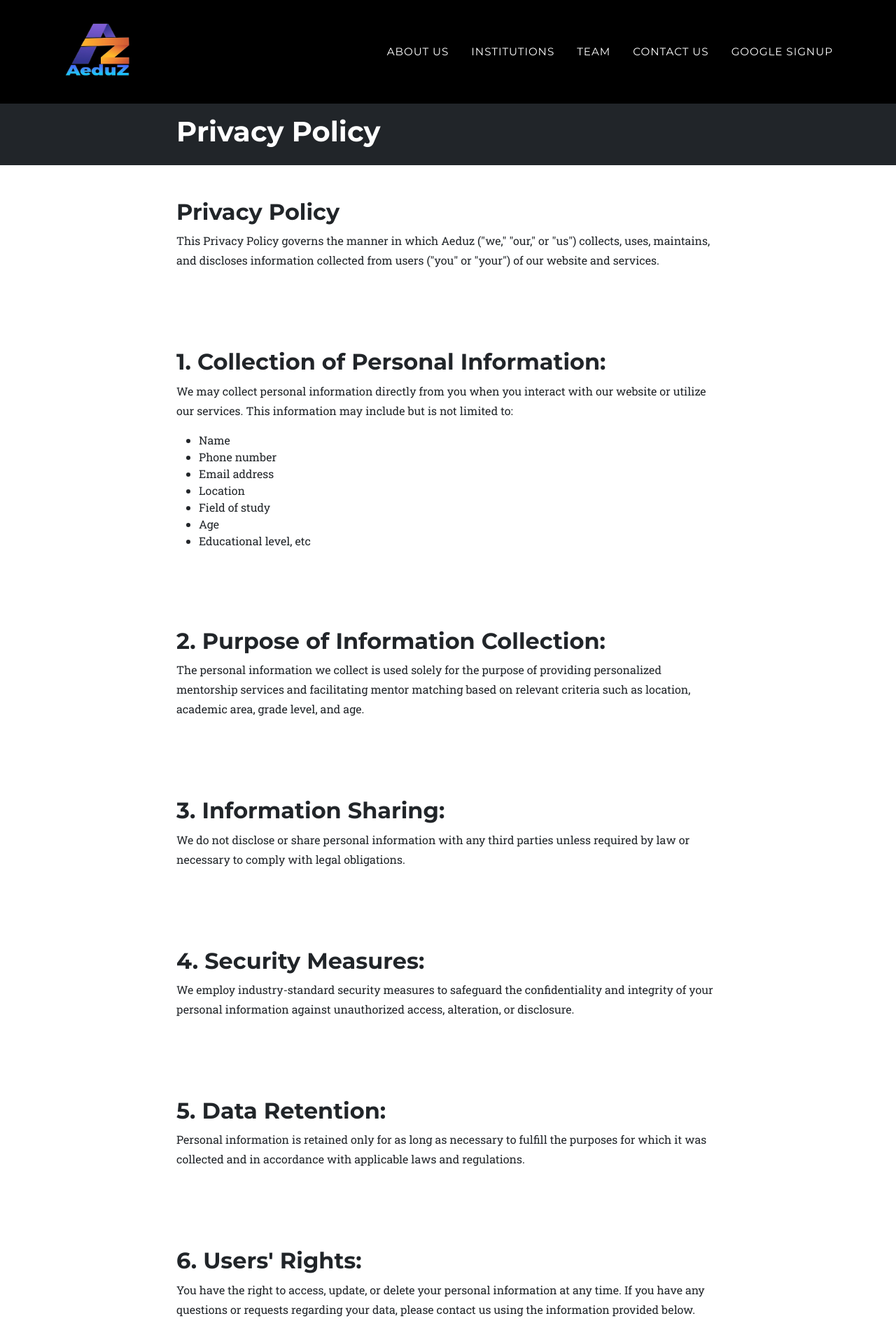
After one commit to aeduz24/main_website, a Django app: page /privacypolicy in a window 1280 px wide. The commit adds this page. Shown: the top 1920 px of the page at 70% size. Run offline with Django 4.2, Linux system fonts and the light colour scheme; some libraries are stand-ins or nearby versions.

Commit message:
aws to github

```diff
--- a/startup/settings.py
+++ b/startup/settings.py
@@ -23,7 +23,7 @@ BASE_DIR = Path(__file__).resolve().parent.parent
 SECRET_KEY = "django-insecure-n^x!sf$&m*___8yl0)yse#xo-r6628#zxq@=sasy@3%417(v@c"
 
 # SECURITY WARNING: don't run with debug turned on in production!
-DEBUG = True
+DEBUG = False
 
 ALLOWED_HOSTS =  ['www.aeduz.com','aeduz.com','13.126.66.72','localhost','127.0.0.1']
 
--- a/startup/urls.py
+++ b/startup/urls.py
@@ -29,7 +29,7 @@ urlpatterns = [
     path('mentor_reg',mentor_reg_view,name="mentor_reg_url"),
     path("submit",submit_view,name='submit_view'),
     path("dashboard",dashboard_view,name='dashboard_view'),
-
-
+    path('privacypolicy',privacy_view,name="privacy name"),
+    path('termsofservice',terms_view,name="terms name"),
     path("new", demo_view,name='demo_name'),
 ]
--- a/startup/views.py
+++ b/startup/views.py
@@ -9,7 +9,11 @@ def home_page(request):
 def demo_view(request):
 
     return render(request,'new.html')
+def privacy_view(request):
+    return render(request,'privacy.html')
 
+def terms_view(request):
+    return render(request,'terms.html')
 def dashboard_view(request):
     # Assuming you have retrieved the email from Google login
     if request.user.is_authenticated:
--- /dev/null
+++ b/templates/privacy.html
@@ -0,0 +1,203 @@
+
+{% load static %}
+{% load socialaccount %}
+<!DOCTYPE html>
+<html lang="en">
+    <head>
+        <meta charset="utf-8" />
+        <meta name="viewport" content="width=device-width, initial-scale=1, shrink-to-fit=no" />
+        <meta name="description" content="AeduZ - Personalized 1:1 mentorship platform
+        premier destination for personalised mentorship for JEE, NEET, GENERAL COMPETITION, filled them with confidence & resilience to overcome challenges & achieve their educational goals.
+
+        " />
+        <meta name="keywords" content="AeduZ, Personalized mentorship, JEE, NEET, General competition, Confidence, Resilience, Educational goals, Hassle-free study experiences, 1:1 mentorship session, Unlock potential, Institutions, Register, IITian, NITian, Medical support, Contact us, Grievance">
+        <meta name="author" content="" />
+        <title>AeduZ | Privacy Policy </title>
+
+        <!-- Font Awesome icons (free version)-->
+        <script src="https://use.fontawesome.com/releases/v6.3.0/js/all.js" crossorigin="anonymous"></script>
+        <!-- Google fonts-->
+        <link href="https://fonts.googleapis.com/css?family=Montserrat:400,700" rel="stylesheet" type="text/css" />
+        <link href="https://fonts.googleapis.com/css?family=Roboto+Slab:400,100,300,700" rel="stylesheet" type="text/css" />
+        <!-- Core theme CSS (includes Bootstrap)-->
+        <link href="{% static 'css/styles.css'%}" rel="stylesheet" />
+
+        <!-- favicon Files -->
+        <link rel="apple-touch-icon" sizes="180x180" href="{% static 'favicon/apple-touch-icon.png' %}">
+        <link rel="icon" type="image/png" sizes="32x32" href="{% static 'favicon/favicon-32x32.png' %}">
+        <link rel="icon" type="image/png" sizes="16x16" href="{% static 'favicon/favicon-16x16.png' %}">
+        <link rel="manifest" href="{% static 'favicon/site.webmanifest' %}">
+        <link rel="mask-icon" href="{% static 'favicon/safari-pinned-tab.svg' %}" color="#5bbad5">
+        <meta name="msapplication-TileColor" content="#da532c">
+        <meta name="theme-color" content="#ffffff">
+
+        <style>
+            {% comment %} body {
+                padding-top: 50px;
+            } {% endcomment %}
+            .containe {
+                max-width: 800px;
+            }
+        </style>
+    </head>
+    <body id="page-top">
+        <!-- Navigation-->
+
+        <nav class="navbar navbar-expand-lg navbar-dark " id="mainNav">
+            <div class="container">
+                <a class="navbar-brand" href="/"><img src="{% static 'aeduz_transparent.png' %} " style="width:120px;height:90px;" alt="..." /></a>
+                {% comment %} <a class="navbar-brand" href="#page-top"><img src="{% static 'final_aeduz.png' %} " alt="..." /></a> {% endcomment %}
+                <button class="navbar-toggler" type="button" data-bs-toggle="collapse" data-bs-target="#navbarResponsive" aria-controls="navbarResponsive" aria-expanded="false" aria-label="Toggle navigation">
+                    Menu
+                    <i class="fas fa-bars ms-1"></i>
+                </button>
+                <div class="collapse navbar-collapse" id="navbarResponsive">
+                    <ul class="navbar-nav text-uppercase ms-auto py-4 py-lg-0">
+                        <li class="nav-item"><a class="nav-link" href="#services">About Us</a></li>
+                        <!-- <li class="nav-item"><a class="nav-link" href="#portfolio">Book 1:1 Call</a></li> -->
+                        <!-- <li class="nav-item"><a class="nav-link" href="#about">Why AeduB?</a></li> -->
+                        <li class="nav-item"><a class="nav-link" href="/institutes">Institutions </a></li>
+                        <li class="nav-item"><a class="nav-link" href="#team">Team</a></li>
+                        <li class="nav-item"><a class="nav-link" href="#contact">Contact Us</a></li>
+                        {% if user.is_authenticated %}
+    <li class="nav-item"><a class="nav-link" href="{% url 'account_logout' %}">Logout</a></li>
+{% else %}
+    <li class="nav-item"><a class="nav-link" href="/accounts/google/login/">Google SignUp</a></li>
+{% endif %}
+
+
+
+                        <!-- <li class="nav-item"><a class="nav-link" href="/accounts/google/login/">Dashboard</a></li> -->
+                    </ul>
+                </div>
+            </div>
+        </nav>
+
+        <header class="bg-dark py-3 ">
+            <div class="container containe">
+                <h1 class="text-white">Privacy Policy</h1>
+            </div>
+        </header>
+
+        <section class="container containe">
+            <h2>Privacy Policy</h2>
+            <p>This Privacy Policy governs the manner in which Aeduz ("we," "our," or "us") collects, uses, maintains, and
+                discloses information collected from users ("you" or "your") of our website and services.</p>
+        </section>
+
+        <section class="container containe">
+            <h2>1. Collection of Personal Information:</h2>
+            <p>We may collect personal information directly from you when you interact with our website or utilize our
+                services. This information may include but is not limited to:</p>
+            <ul>
+                <li>Name</li>
+                <li>Phone number</li>
+                <li>Email address</li>
+                <li>Location</li>
+                <li>Field of study</li>
+                <li>Age</li>
+                <li>Educational level, etc</li>
+            </ul>
+        </section>
+
+        <section class="container containe">
+            <h2>2. Purpose of Information Collection:</h2>
+            <p>The personal information we collect is used solely for the purpose of providing personalized mentorship services
+                and facilitating mentor matching based on relevant criteria such as location, academic area, grade level, and age.
+            </p>
+        </section>
+
+        <section class="container containe">
+            <h2>3. Information Sharing:</h2>
+            <p>We do not disclose or share personal information with any third parties unless required by law or necessary to comply with legal obligations.</p>
+        </section>
+
+        <section class="container containe">
+            <h2>4. Security Measures:</h2>
+            <p>We employ industry-standard security measures to safeguard the confidentiality and integrity of your personal information against unauthorized access, alteration, or disclosure.</p>
+        </section>
+
+        <section class="container containe">
+            <h2>5. Data Retention:</h2>
+            <p>Personal information is retained only for as long as necessary to fulfill the purposes for which it was collected and in accordance with applicable laws and regulations.</p>
+        </section>
+
+        <section class="container containe">
+            <h2>6. Users' Rights:</h2>
+            <p>You have the right to access, update, or delete your personal information at any time. If you have any questions or requests regarding your data, please contact us using the information provided below.</p>
+        </section>
+
+        <section class="container containe">
+            <h2>7. Updates to Privacy Policy:</h2>
+            <p>We reserve the right to update or modify this Privacy Policy at any time without prior notice. Any changes will be effective immediately upon posting on this page.</p>
+        </section>
+
+
+        <!-- Repeat similar sections for other points -->
+
+        <section class="container containe">
+            <h2>8. Contact Us:</h2>
+            <p>If you have any questions or concerns regarding this Privacy Policy or our privacy practices, please contact us at:</p>
+            <address>
+                Aeduz <br>
+                H18, IIT Bombay <br>
+                Maharashtra, India <br>
+                Email: <a href="mailto:aeduz2024@gmail.com">aeduz2024@gmail.com</a>
+            </address>
+        </section>
+
+        {% comment %} <section>
+            <h2>2. Purpose of Information Collection:</h2>
+            <p>The personal information we collect is used solely for the purpose of providing personalized mentorship services
+                and facilitating mentor matching based on relevant criteria such as location, academic area, grade level, and age.
+            </p>
+        </section>
+
+        <!-- Repeat similar sections for other points -->
+
+        <section>
+            <h2>8. Contact Us:</h2>
+            <p>If you have any questions or concerns regarding this Privacy Policy or our privacy practices, please contact us at:</p>
+            <address>
+                Aeduz <br>
+                H18, IIT Bombay <br>
+                Maharashtra, India <br>
+                Email: <a href="mailto:aeduz2024@gmail.com">aeduz2024@gmail.com</a>
+            </address>
+        </section> {% endcomment %}
+    </body>
+
+    </html>
+
+                  <!-- Footer-->
+        <footer class="footer py-4">
+            <div class="container">
+                <div class="row align-items-center">
+                    <div class="col-lg-4 text-lg-start">Copyright &copy; AeduZ Team 2024</div>
+                    <div class="col-lg-4 my-3 my-lg-0">
+                        {% comment %} <a class="btn btn-dark btn-social mx-2" href="#!" aria-label="Twitter"><i class="fab fa-twitter"></i></a> {% endcomment %}
+                        {% comment %} <a class="btn btn-dark btn-social mx-2" href="#!" aria-label="Facebook"><i class="fab fa-facebook-f"></i></a> {% endcomment %}
+                        <a class="btn btn-dark btn-social mx-2" href="https://www.linkedin.com/company/aeduz/" target='_blank' aria-label="LinkedIn"><i class="fab fa-linkedin-in"></i></a>
+                    </div>
+                    <div class="col-lg-4 text-lg-end">
+                        <a class="link-dark text-decoration-none me-3" href="/privacypolicy">Privacy Policy</a>
+                        <a class="link-dark text-decoration-none" href="termsofuse">Terms of Use</a>
+                    </div>
+                </div>
+            </div>
+        </footer>
+
+        <!-- Modal -->
+
+        <!-- Bootstrap core JS-->
+        <script src="https://cdn.jsdelivr.net/npm/bootstrap@5.2.3/dist/js/bootstrap.bundle.min.js"></script>
+        <!-- Core theme JS-->
+        <script src="{% static 'js/scripts.js' %}"></script>
+        <!-- * * * * * * * * * * * * * * * * * * * * * * * * * * * * * * * * * * * * * * * *-->
+        <!-- * *                               SB Forms JS                               * *-->
+        <!-- * * Activate your form at https://startbootstrap.com/solution/contact-forms * *-->
+        <!-- * * * * * * * * * * * * * * * * * * * * * * * * * * * * * * * * * * * * * * * *-->
+        <script src="https://cdn.startbootstrap.com/sb-forms-latest.js"></script>
+    </body>
+
+</html>
```
Also changed, not shown: templates/index.html (+8 -7 lines), templates/institute.html (+8 -6 lines), templates/terms.html (added, +172 -0 lines), db.sqlite3.
